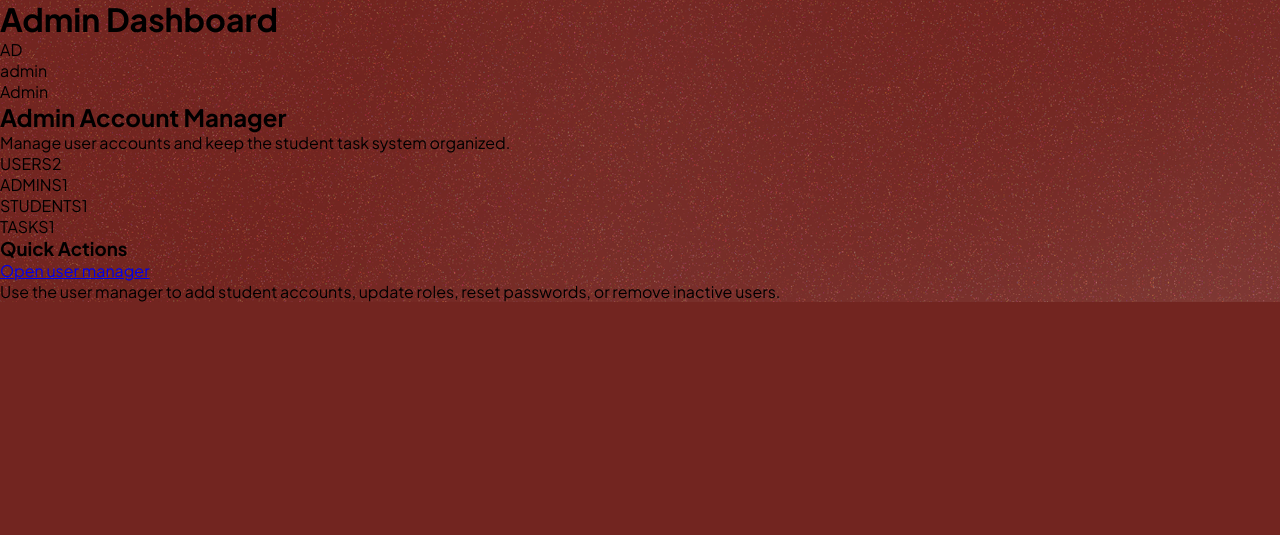
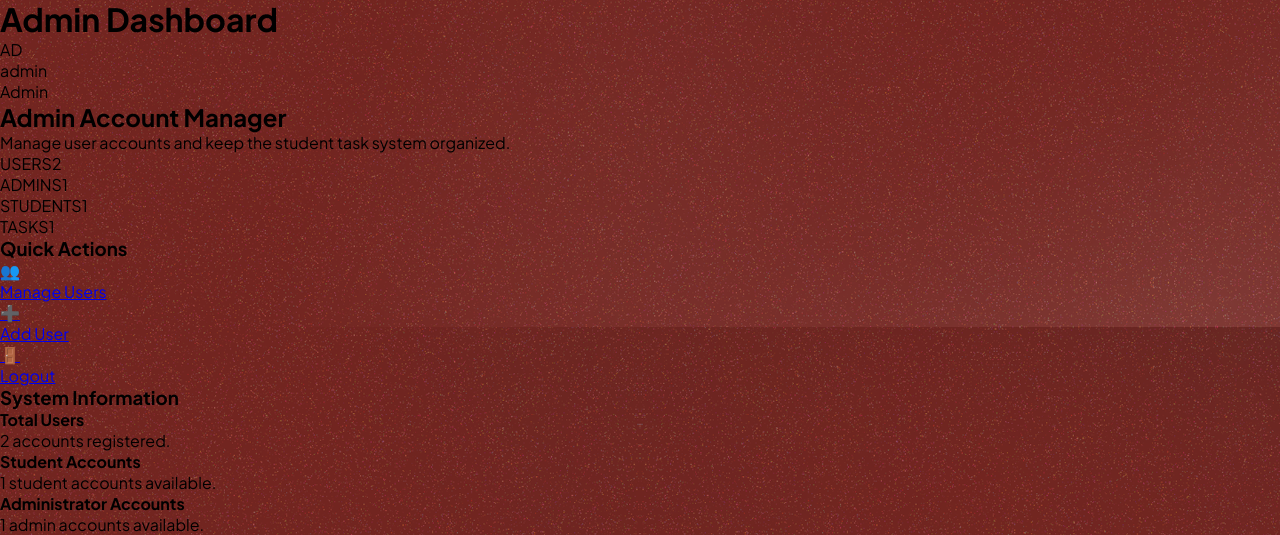
Before and after one commit to ezra08mc/inspire-lite, a PHP site: page /admin/dashboard.php in a window 1280 px wide. Shown: the part 5273-5808 px from the top of the page. Before the commit the page ends 5575 px from the top, so only its background shows below. Run offline with PHP 8.4, Linux system fonts and the light colour scheme; a user stored in the database is signed in; data comes from the database, SQL or seed files in the repository; tables that the repository leaves empty hold one stand-in row (values such as "Sample post").

Commit message:
Update dashboard.php

```diff
--- a/admin/dashboard.php
+++ b/admin/dashboard.php
@@ -80,13 +80,67 @@ try {
                 </div>
             </section>
 
-            <div class="content-card">
-                <div class="card-top">
-                    <h3>Quick Actions</h3>
-                    <a href="users/manage.php" class="action-link">Open user manager</a>
+            <div class="split-grid">
+
+    <div class="content-card">
+        <div class="card-top">
+            <h3>Quick Actions</h3>
+        </div>
+
+        <div class="quick-actions-box">
+
+            <a href="users/manage.php" class="action-node">
+                <div class="action-node-icon">
+                    👥
                 </div>
-                <p class="empty-fallback-text border-box-pad">Use the user manager to add student accounts, update roles, reset passwords, or remove inactive users.</p>
+                <span>Manage Users</span>
+            </a>
+
+            <a href="users/add.php" class="action-node">
+                <div class="action-node-icon">
+                    ➕
+                </div>
+                <span>Add User</span>
+            </a>
+
+            <a href="../logout.php" class="action-node">
+                <div class="action-node-icon">
+                    🚪
+                </div>
+                <span>Logout</span>
+            </a>
+
+        </div>
+    </div>
+
+    <div class="content-card">
+
+        <div class="card-top">
+            <h3>System Information</h3>
+        </div>
+
+        <div class="announcements-feed">
+
+            <div class="annc-node">
+                <h4>Total Users</h4>
+                <p><?= $counts["users"] ?> accounts registered.</p>
             </div>
+
+            <div class="annc-node">
+                <h4>Student Accounts</h4>
+                <p><?= $counts["students"] ?> student accounts available.</p>
+            </div>
+
+            <div class="annc-node">
+                <h4>Administrator Accounts</h4>
+                <p><?= $counts["admins"] ?> admin accounts available.</p>
+            </div>
+
+        </div>
+
+    </div>
+
+</div>
         </main>
     </div>
 </body>
```
